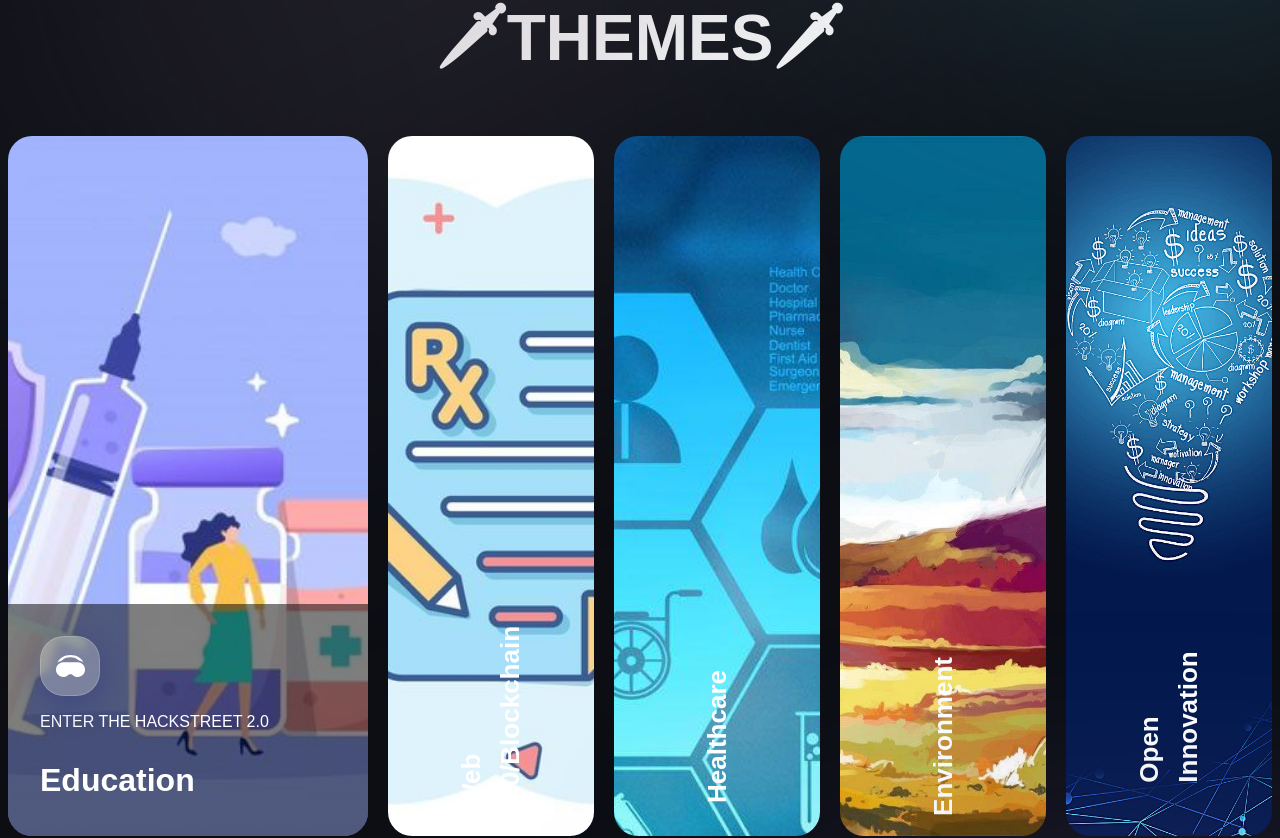
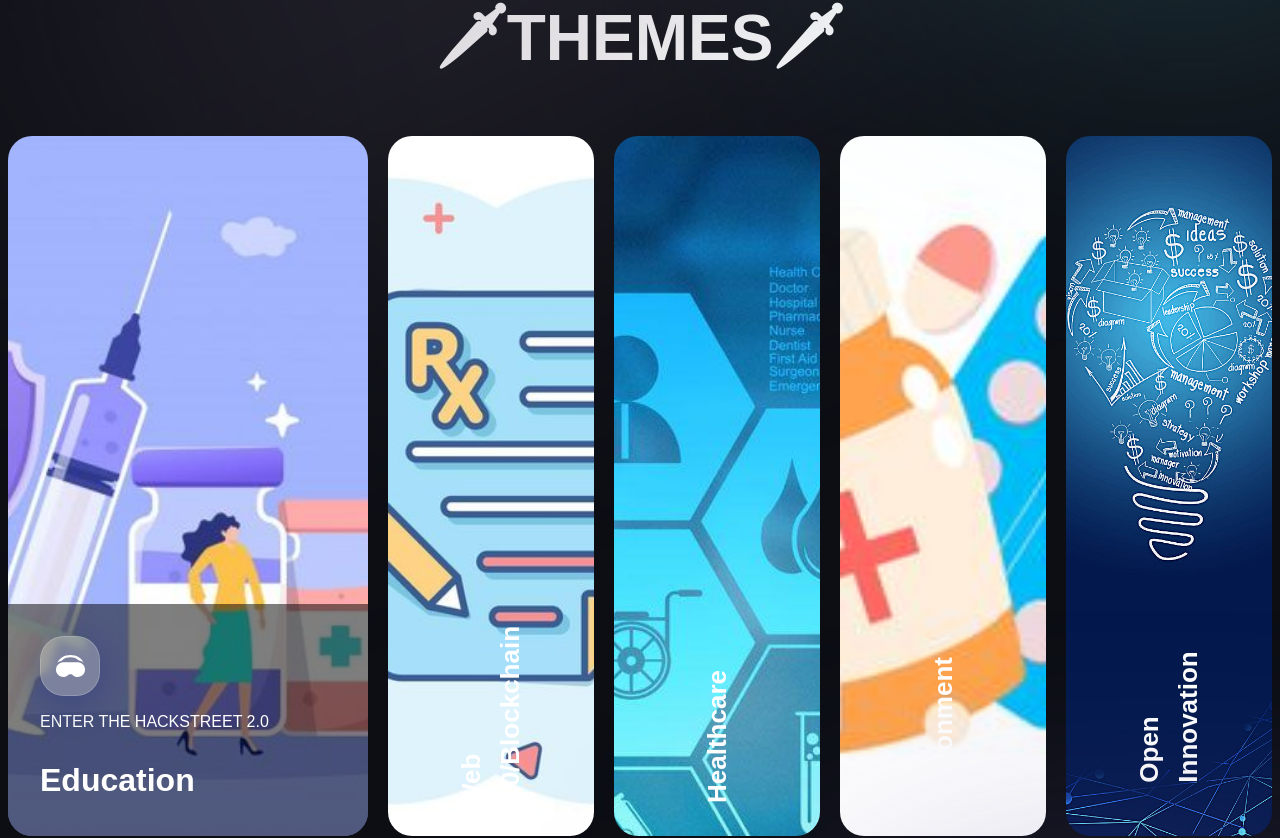
Before and after one commit to amanthegarg/ridehack-24, a Next.js app: page / in a window 1280 px wide. Shown: the part 1444-2282 px from the top of the page. Built offline with nearby package versions, Linux system fonts and the light colour scheme; a web font is replaced by a local one.

Commit message:
images in theme

```diff
--- a/constants/index.js
+++ b/constants/index.js
@@ -16,7 +16,7 @@ export const exploreWorlds = [
   },
   {
     id: 'murder-4',
-    imgUrl: '/envir.jpg',
+    imgUrl: '/image3.jpg',
     title: 'Environment',
   },
   {
```
Also changed, not shown: public/image3.jpg (added).
